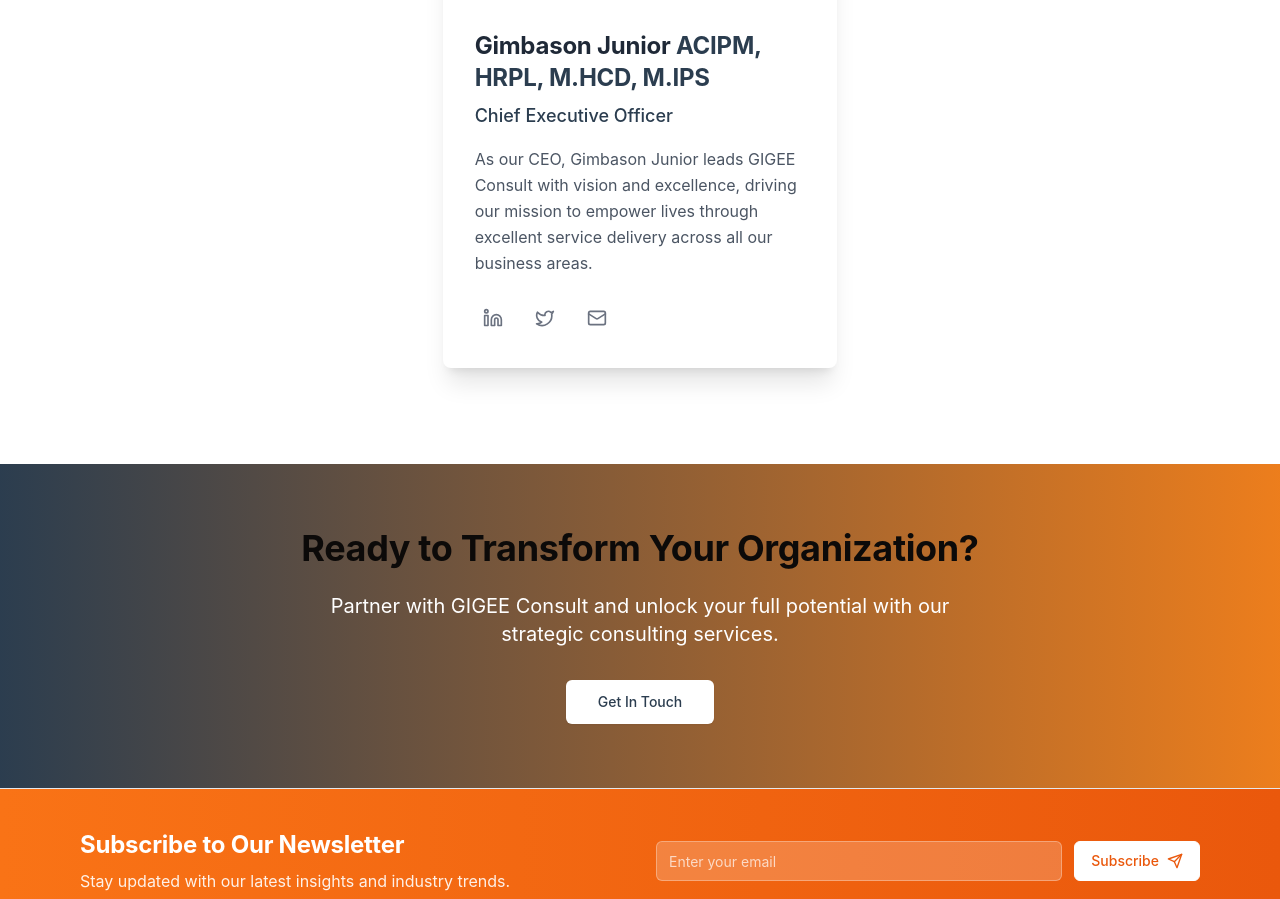
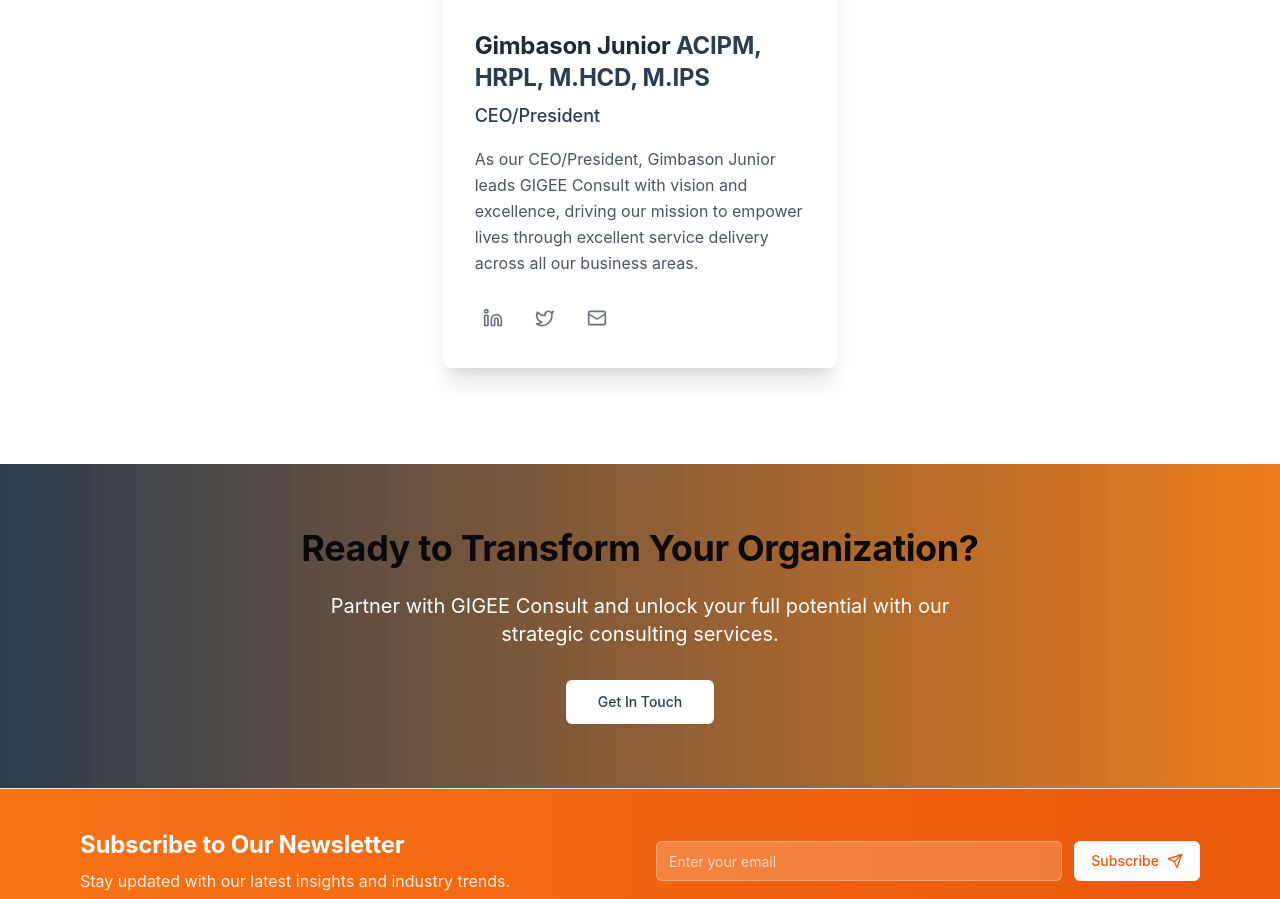
Before and after one commit to izzymarc/gigeeconsult, a React (Vite) app in the folder client/: page /about in a window 1280 px wide. Shown: the part 3030-3929 px from the top of the page. Built offline with nearby package versions, Linux system fonts and the light colour scheme.

Commit message:
Update position title from CEO to CEO/President

```diff
--- a/client/src/components/home/TestimonialsSection.tsx
+++ b/client/src/components/home/TestimonialsSection.tsx
@@ -41,7 +41,7 @@ export default function TestimonialsSection() {
     {
       id: 3,
       name: "Elizabeth Okafor",
-      role: "Chief Executive Officer",
+      role: "CEO/President",
       company: "Horizon Enterprises",
       content: "I've collaborated with many consulting firms over my career, but GIGEE Consult stands out for their commitment to excellence and genuine partnership approach. They don't just provide solutions – they ensure you have the tools to sustain success.",
       avatar: "/images/testimonials/avatar-3.jpg",
--- a/client/src/pages/AboutPage.tsx
+++ b/client/src/pages/AboutPage.tsx
@@ -280,8 +280,8 @@ export default function AboutPage() {
                     <h3 className="text-2xl font-bold text-gray-800 mb-2">
                       Gimbason Junior <span className="text-primary font-bold">ACIPM, HRPL, M.HCD, M.IPS</span>
                     </h3>
-                    <p className="text-primary font-medium mb-4 text-lg">Chief Executive Officer</p>
-                    <p className="text-gray-600 mb-6 leading-relaxed">As our CEO, Gimbason Junior leads GIGEE Consult with vision and excellence, driving our mission to empower lives through excellent service delivery across all our business areas.</p>
+                    <p className="text-primary font-medium mb-4 text-lg">CEO/President</p>
+                    <p className="text-gray-600 mb-6 leading-relaxed">As our CEO/President, Gimbason Junior leads GIGEE Consult with vision and excellence, driving our mission to empower lives through excellent service delivery across all our business areas.</p>
 
                     <div className="flex space-x-4">
                       <a href="https://www.linkedin.com/in/gimbason-junior-acipm-hrpl-m-hcd-m-ips-a4a894125" target="_blank" rel="noopener noreferrer" className="text-gray-500 hover:text-primary transition-colors p-2 hover:bg-gray-100 rounded-full">
```
